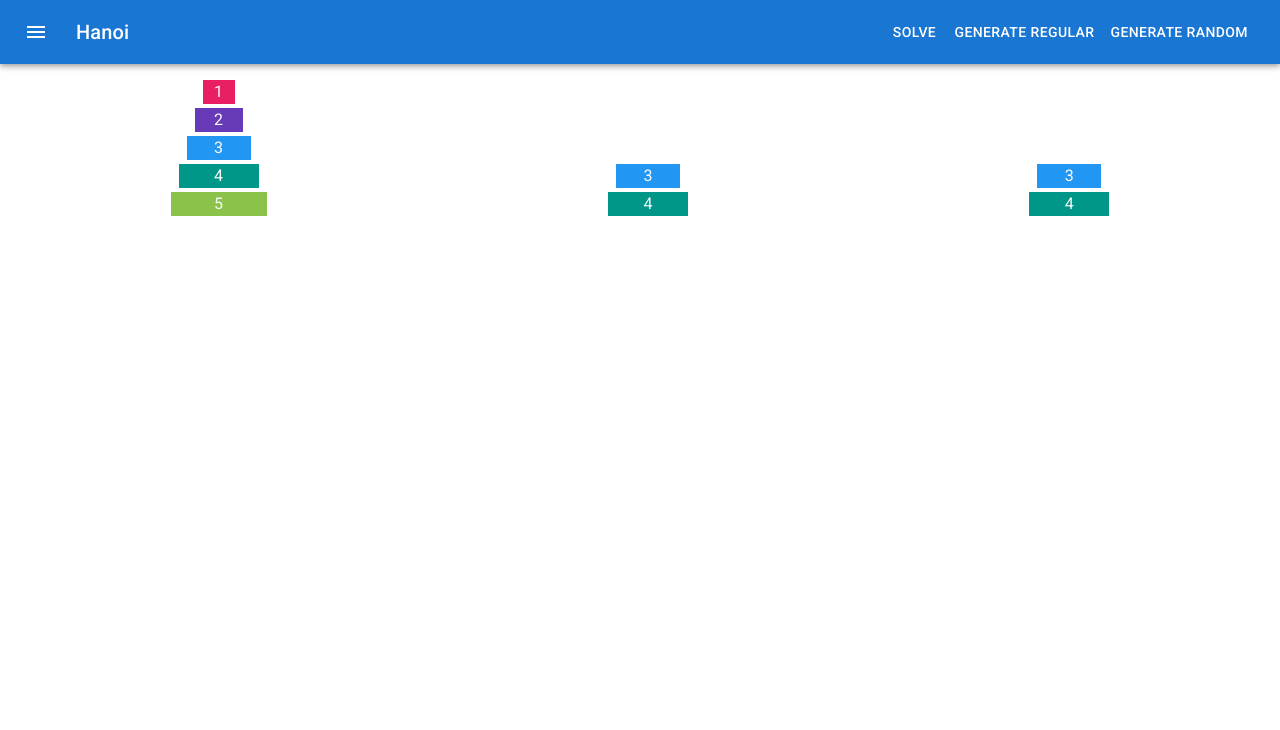
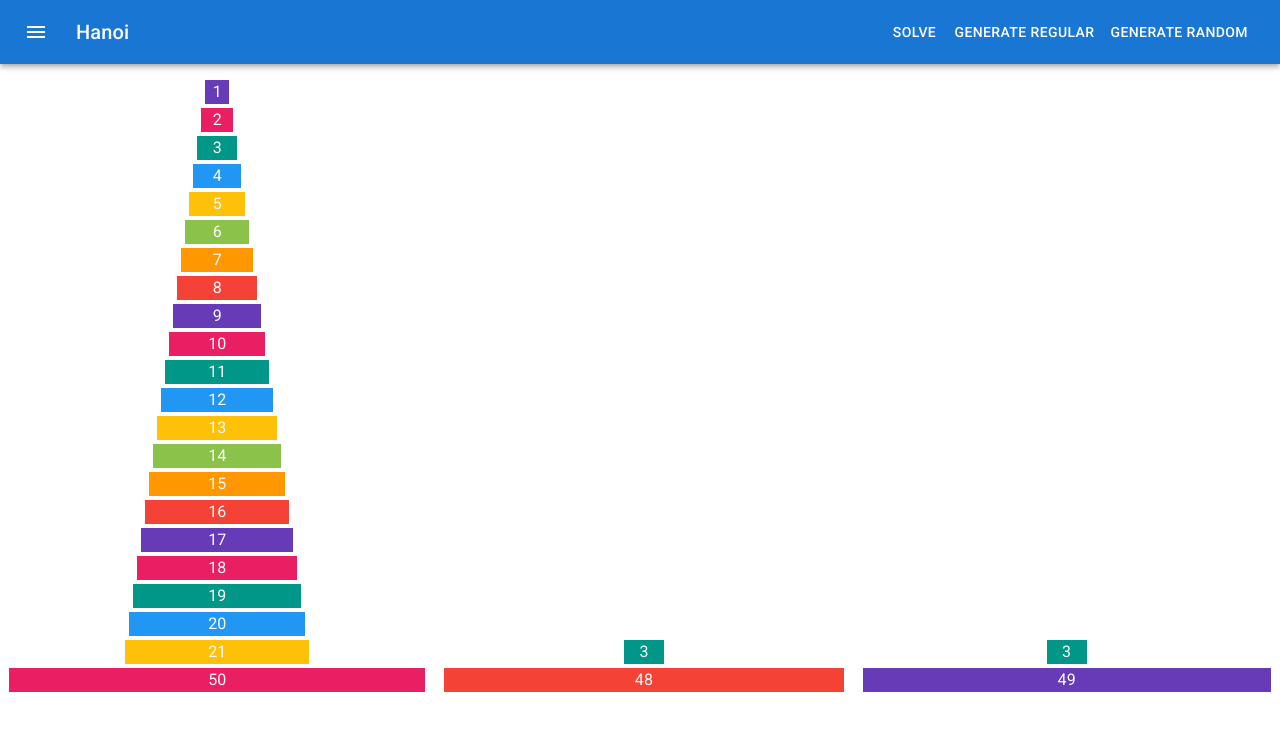
Before and after one commit to levhita/hanoi, a React (Create React App) app in the folder frontend/: page / in a window 1280 px wide. Shown: the top 730 px of the page. Built offline with nearby package versions, Linux system fonts and the light colour scheme.

Commit message:
* alternate colors * adjust for large size of disks

```diff
--- a/frontend/src/components/Disk.jsx
+++ b/frontend/src/components/Disk.jsx
@@ -15,12 +15,12 @@ import {
 
 const colors = [
   red[500],
+  deepPurple[500],
   pink[500],
-  deepPurple[500],
+  teal[500],
   blue[500],
-  teal[500],
+  amber[500],
   lightGreen[500],
-  amber[500],
   orange[500],
 ];
 
@@ -31,7 +31,7 @@ function Disk({ number }) {
     <Box
       sx={{
         backgroundColor: color,
-        width: `${number + 1}em`,
+        width: `${number + 1 - number / 2}em`,
         height: "1.5em",
         textAlign: "center",
       }}
--- a/frontend/src/components/Simulation.jsx
+++ b/frontend/src/components/Simulation.jsx
@@ -1,7 +1,14 @@
 import React from "react";
 import { Stack, Grid } from "@mui/material/";
 import Disk from "./Disk";
-const game = { a: [1, 2, 3, 4, 5], b: [3, 4], c: [3, 4] };
+const game = {
+  a: [
+    1, 2, 3, 4, 5, 6, 7, 8, 9, 10, 11, 12, 13, 14, 15, 16, 17, 18, 19, 20, 21,
+    50,
+  ],
+  b: [3, 48],
+  c: [3, 49],
+};
 
 export default function Simulation() {
   return (
```
